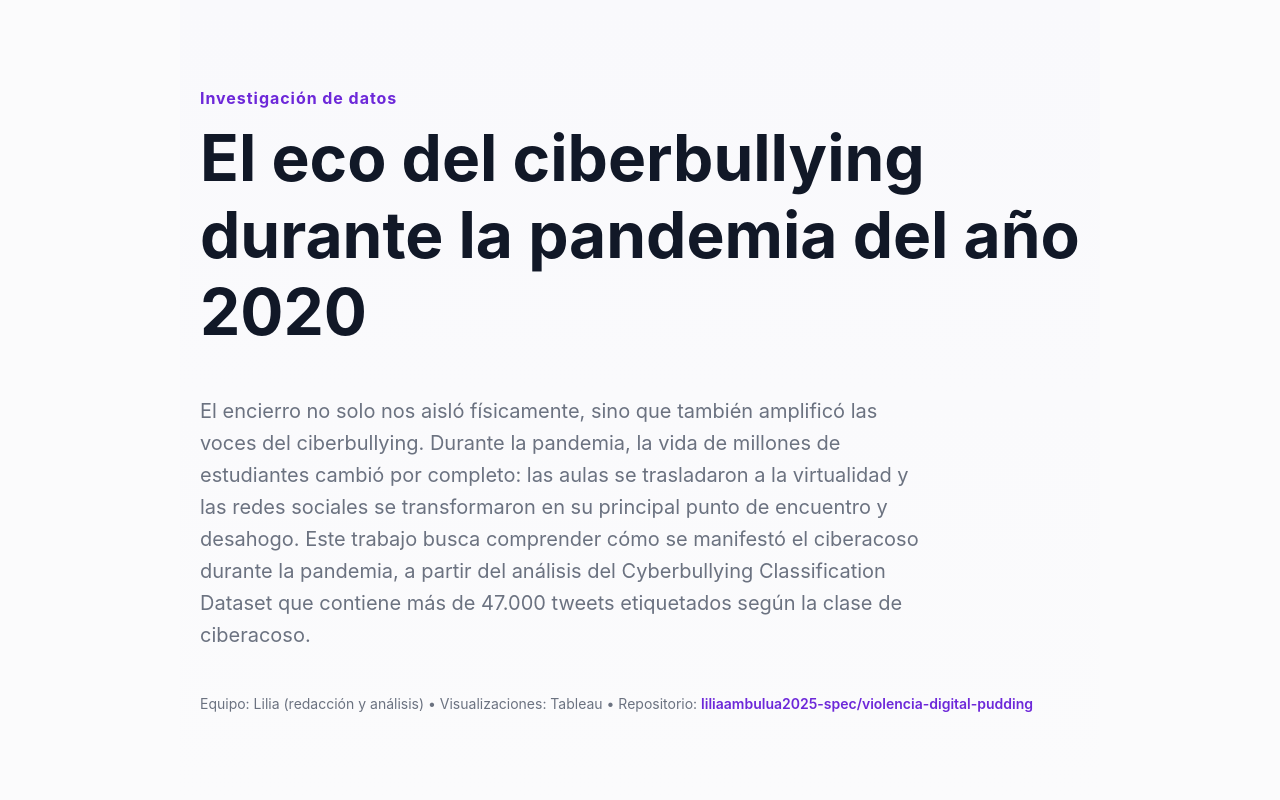
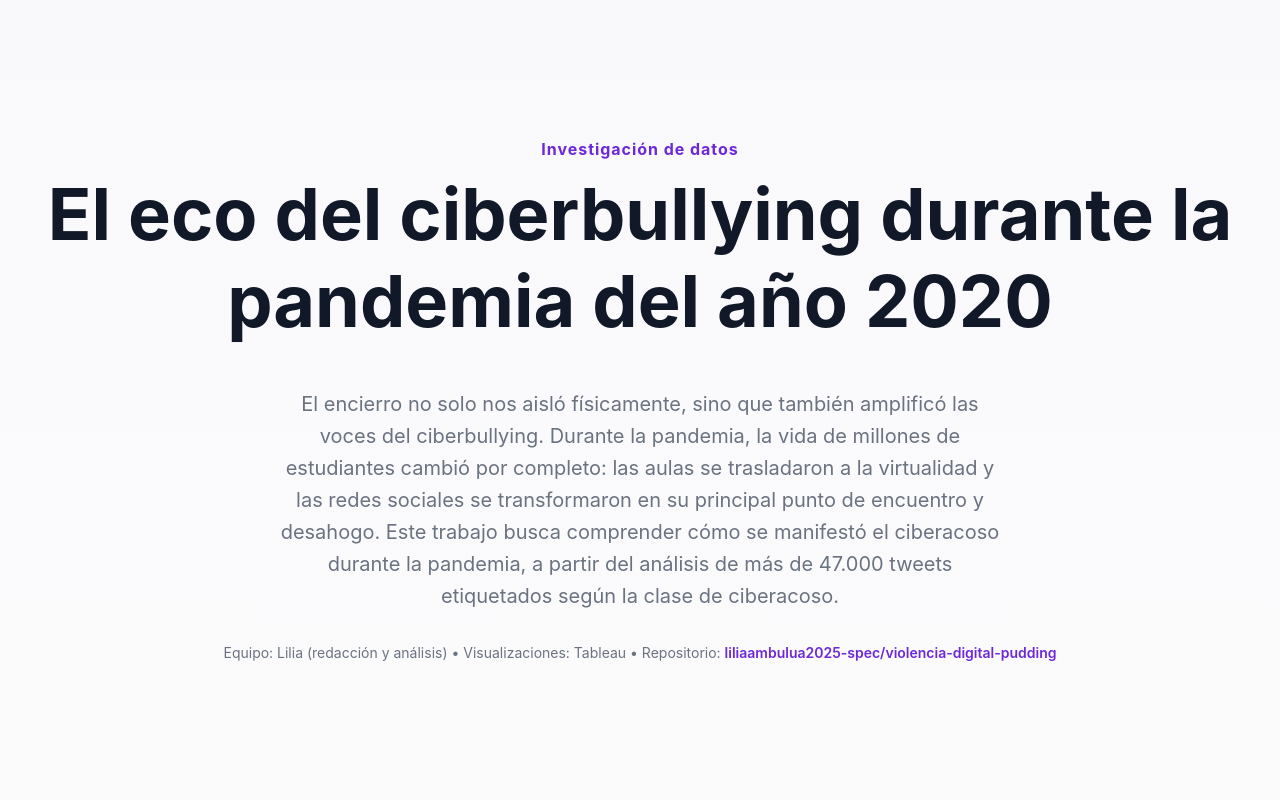
Before and after one commit to liliaambulua2025-spec/violencia-digital-pudding, a plain HTML site: page index.html in a window 1280 px wide. Shown: the top 800 px of the page. Drawn offline with Linux system fonts and the light colour scheme.

Commit message:
Update index.html

```diff
--- a/index.html
+++ b/index.html
@@ -1,3 +1,4 @@
+
 <!doctype html>
 <html lang="es">
 <head>
@@ -25,18 +26,20 @@
     scroll-behavior:smooth;
   }
 
-    .wrap{max-width:var(--max); margin:0 auto; padding:0 28px;}
-
   /* HERO / INTRO */
   .hero{
     display:flex;
     flex-direction:column;
     justify-content:center;
-      align-items:flex-start;
+    align-items:center;
+    text-align:center;
     min-height:100vh;
     padding:0 20px;
     background:linear-gradient(180deg,#f9f9fc,#fbfbfc);
+    position:relative;
+    overflow:hidden;
   }
+
   .hero .kicker{
     color:var(--accent);
     font-weight:700;
@@ -44,22 +47,26 @@
     font-size:16px;
     margin-bottom:12px;
   }
+
   .hero h1{
-      font-size:clamp(36px,6vw,64px);
+    font-size:clamp(40px,6vw,72px);
     line-height:1.2;
     margin:0 0 24px 0;
   }
+
   .hero p.lead{
     font-size:20px;
     line-height:1.6;
     color:var(--muted);
     max-width:720px;
+    margin-bottom:32px;
   }
+
   .hero .meta{
-      margin-top:24px;
     font-size:14px;
     color:var(--muted);
   }
+
   .hero .meta a.repo{
     color:var(--accent);
     font-weight:600;
@@ -67,6 +74,12 @@
   }
 
   /* SECCIONES */
+  .wrap{
+    max-width:var(--max);
+    margin:0 auto;
+    padding:0 28px;
+  }
+
   .stage{margin:64px 0;}
   .panel{
     background:var(--card);
@@ -86,12 +99,9 @@
   }
   .caption{font-size:14px; color:var(--muted); margin-top:12px;}
   .small{font-size:13px; color:var(--muted);}
-
-    /* SPLIT */
   .split{display:grid; grid-template-columns:1fr 360px; gap:20px; align-items:start;}
   .split .panel{padding:18px;}
 
-    /* FOOTER */
   footer{margin-top:48px; text-align:center; color:var(--muted); font-size:13px;}
   footer a.repo{color:var(--accent); font-weight:600;}
 
@@ -99,24 +109,34 @@
   .reveal{opacity:0; transform:translateY(18px); transition:all .7s cubic-bezier(.2,.9,.2,1);}
   .reveal.visible{opacity:1; transform:none;}
 
+  /* parallax efecto de hero */
+  .hero::before{
+    content:"";
+    position:absolute;
+    top:0; left:0;
+    width:100%; height:120%;
+    background:linear-gradient(180deg, #f9f9fc 0%, #fbfbfc 100%);
+    z-index:-1;
+    transform:translateY(0);
+    transition:transform 0.3s ease-out;
+  }
+
   /* responsive */
   @media (max-width:880px){
     .split{grid-template-columns:1fr;}
     .viz{height:360px;}
   }
+
 </style>
 </head>
 <body>
 
-  <div class="wrap">
-
 <!-- HERO / INTRO -->
-    <section class="hero reveal" id="introduccion">
+<section class="hero">
   <div class="kicker">Investigación de datos</div>
   <h1>El eco del ciberbullying durante la pandemia del año 2020</h1>
   <p class="lead">
-        El encierro no solo nos aisló físicamente, sino que también amplificó las voces del ciberbullying. Durante la pandemia, la vida de millones de estudiantes cambió por completo: las aulas se trasladaron a la virtualidad y las redes sociales se transformaron en su principal punto de encuentro y desahogo.
-        Este trabajo busca comprender cómo se manifestó el ciberacoso durante la pandemia, a partir del análisis del Cyberbullying Classification Dataset que contiene más de 47.000 tweets etiquetados según la clase de ciberacoso.
+    El encierro no solo nos aisló físicamente, sino que también amplificó las voces del ciberbullying. Durante la pandemia, la vida de millones de estudiantes cambió por completo: las aulas se trasladaron a la virtualidad y las redes sociales se transformaron en su principal punto de encuentro y desahogo. Este trabajo busca comprender cómo se manifestó el ciberacoso durante la pandemia, a partir del análisis de más de 47.000 tweets etiquetados según la clase de ciberacoso.
   </p>
   <div class="meta">
     Equipo: Lilia (redacción y análisis) • Visualizaciones: Tableau • Repositorio:
@@ -124,7 +144,8 @@
   </div>
 </section>
 
-    <!-- VOLÚMEN -->
+<div class="wrap">
+  <!-- SECCIONES: Volumen, Porcentajes, Nube de palabras, etc. -->
   <section class="stage reveal" id="volumen">
     <div class="panel">
       <h2>¿Qué tan grande fue el problema?</h2>
@@ -135,7 +156,6 @@
     </div>
   </section>
 
-    <!-- PORCENTAJES -->
   <section class="stage reveal" id="porcentajes">
     <div class="panel">
       <h2>Proporciones: ¿qué tipo de acoso fue más común?</h2>
@@ -155,26 +175,22 @@
     </div>
   </section>
 
-    <!-- LENGUAJE / NUBE DE PALABRAS -->
+  <!-- Nube de palabras -->
   <section class="stage reveal" id="lenguaje">
     <div class="panel">
       <h2>El lenguaje del acoso</h2>
       <p class="small">Nube de palabras global y por categoría para identificar los términos más frecuentes en los ataques.</p>
-
       <div class="viz">
         <img src="images/nube_palabras_global.png" alt="Nube de palabras global" style="width:100%; height:auto; object-fit:contain;">
       </div>
-
       <div style="height:16px"></div>
       <div class="viz">
         <img src="images/nube_palabras_por_tipo.png" alt="Nube de palabras por tipo" style="width:100%; height:auto; object-fit:contain;">
       </div>
-
       <p class="caption">Las nubes muestran insultos recurrentes y temas sensibles; sirven para entender el tenor emocional del discurso.</p>
     </div>
   </section>
 
-    <!-- LONGITUD Y PALABRAS CLAVE -->
   <section class="stage reveal" id="longitud">
     <div class="panel">
       <h2>Cómo se expresa el ataque: longitud y palabras clave</h2>
@@ -185,7 +201,6 @@
     </div>
   </section>
 
-    <!-- CONCLUSIÓN -->
   <section class="stage reveal" id="conclusion">
     <div class="panel">
       <h2>Conclusión</h2>
@@ -194,11 +209,9 @@
     </div>
   </section>
 
-    <!-- FOOTER -->
   <footer>
     <p>Proyecto colaborativo • <a class="repo" href="https://github.com/liliaambulua2025-spec/violencia-digital-pudding" target="_blank">liliaambulua2025-spec/violencia-digital-pudding</a></p>
   </footer>
-
 </div>
 
 <script>
@@ -209,6 +222,12 @@
     })
   }, {threshold:0.12})
   document.querySelectorAll('.reveal').forEach(s=>observer.observe(s))
+
+  // Parallax hero
+  window.addEventListener('scroll', ()=>{
+    const hero = document.querySelector('.hero::before');
+    // podemos ajustar más adelante si quieres efecto de desplazamiento
+  });
 </script>
 
 </body>
```
Lines whose indentation alone changed are shown as unchanged.
